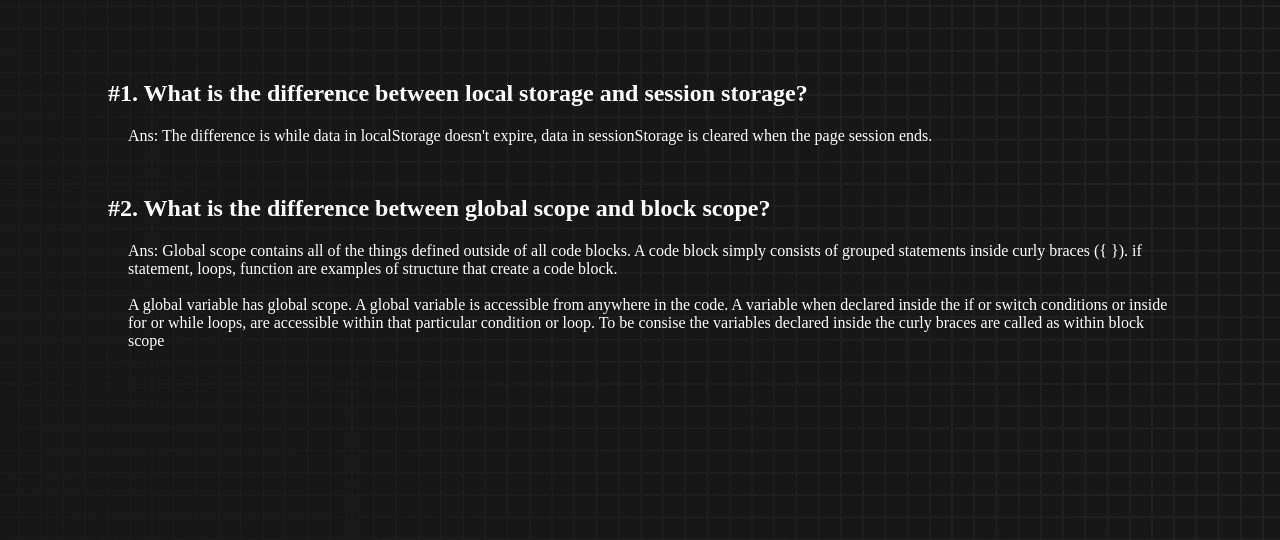
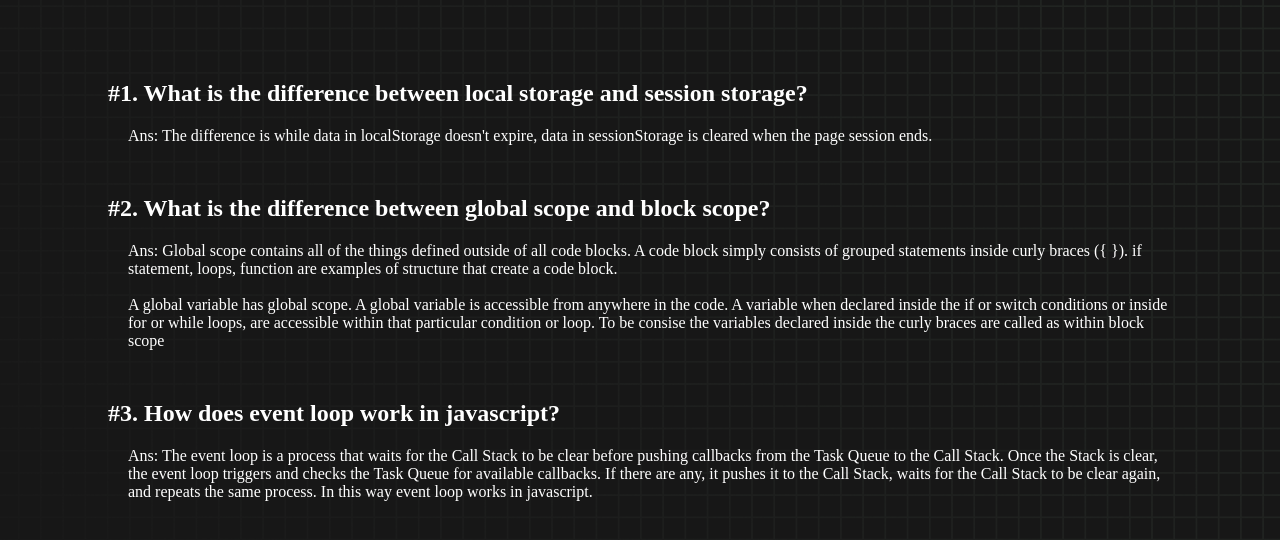
Before and after one commit to NafisaAhmed/type-monster-debug, a plain HTML site: page blog.html in a window 1280 px wide. Drawn offline with Linux system fonts and the light colour scheme.

Commit message:
third question answer added

```diff
--- a/blog.html
+++ b/blog.html
@@ -50,8 +50,12 @@
                 are called as within block scope</p>
         </div>
         <div class="ques-ans">
-            <h1></h1>
-            <p class="para-gap"></p>
+            <h1>#3. How does event loop work in javascript?</h1>
+            <p class="para-gap">Ans: The event loop is a process that waits for the Call Stack to be clear before
+                pushing callbacks from the Task Queue to the Call Stack. Once the Stack is clear, the event loop
+                triggers and checks the Task Queue for available callbacks. If there are any, it pushes it to the Call
+                Stack, waits for the Call Stack to be clear again, and repeats the same process. In this way event loop
+                works in javascript.</p>
         </div>
         <div class="ques-ans">
             <h1></h1>
```
